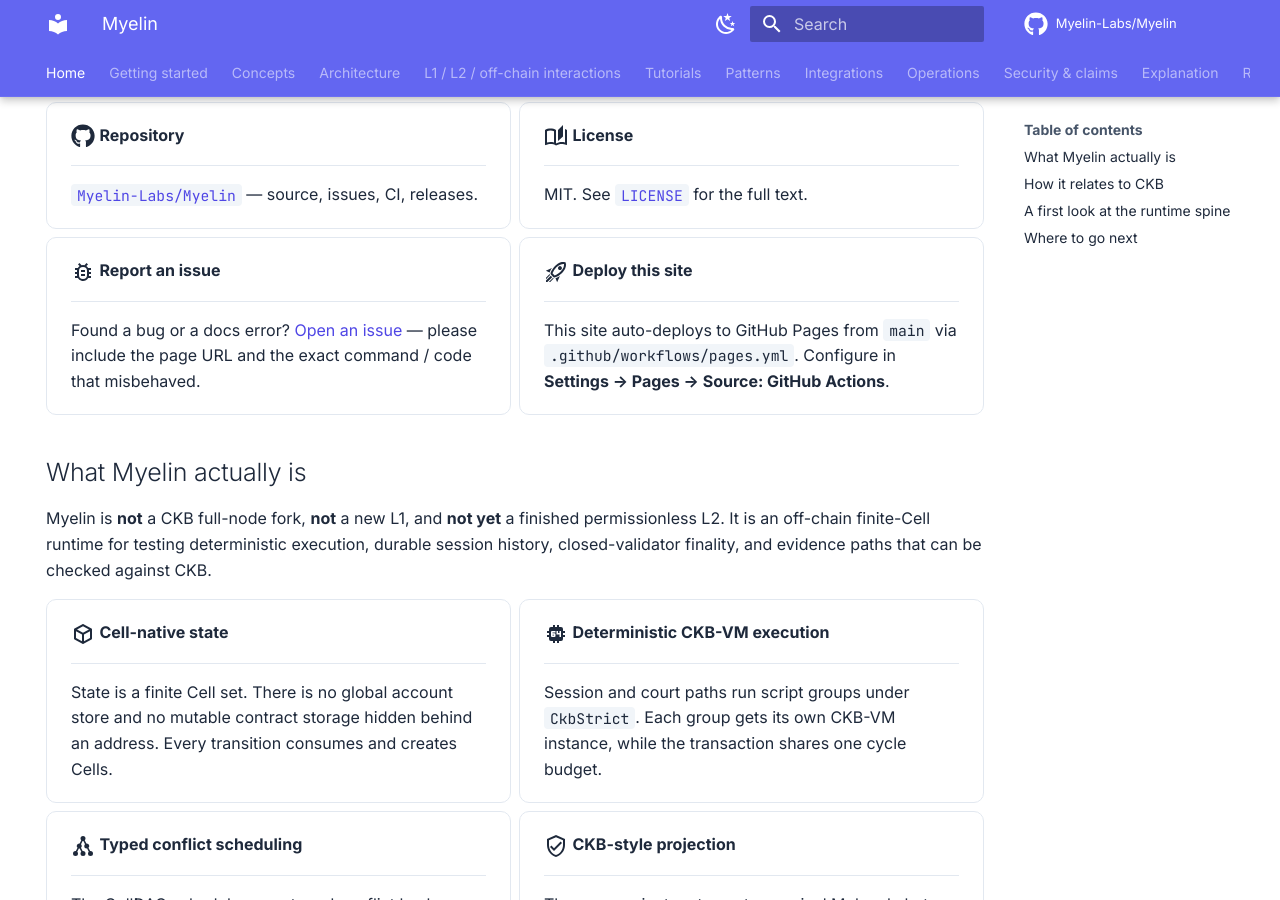
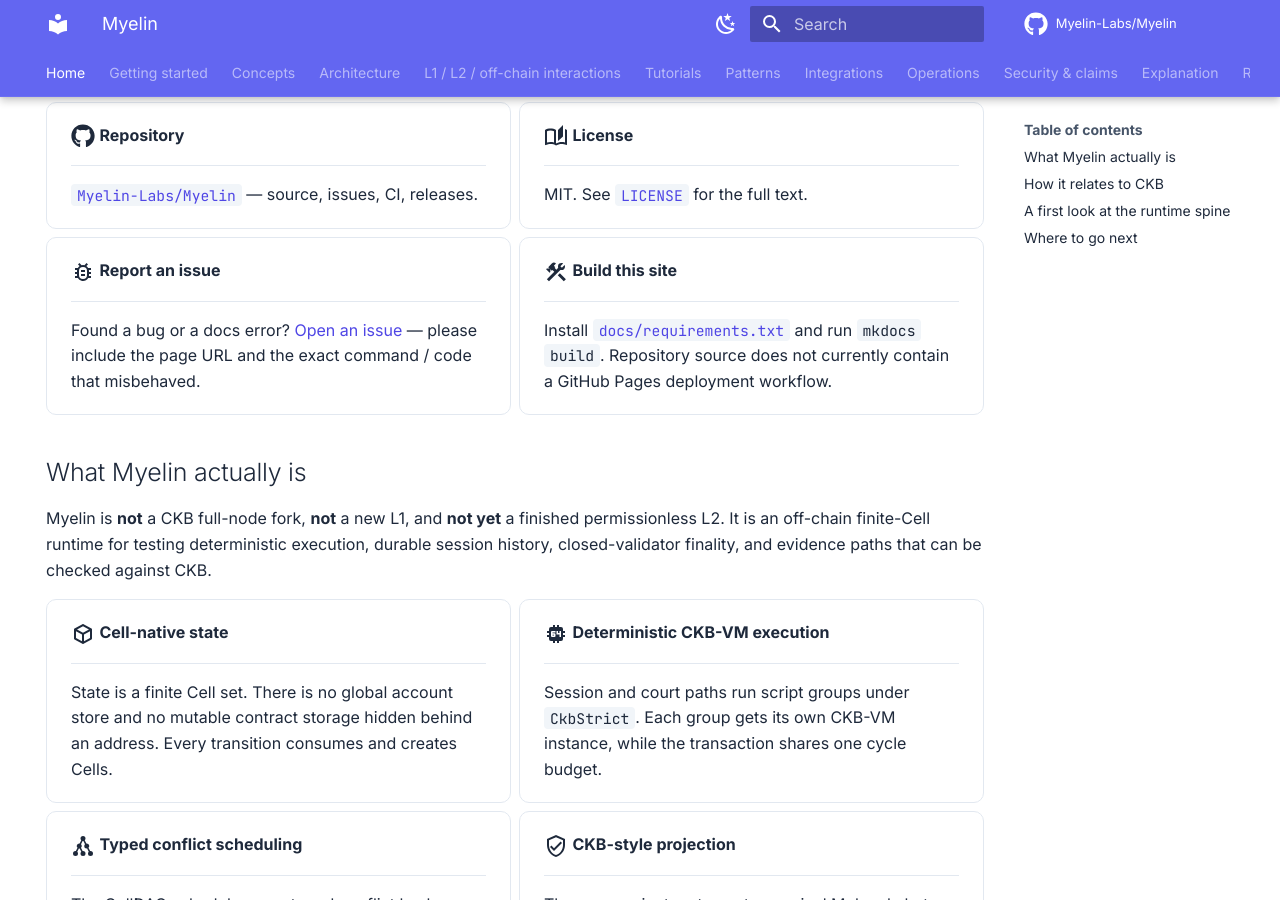
Before and after one commit to Myelin-Labs/Myelin, an MkDocs documentation site: the page built from docs/index.md, in a window 1280 px wide and 900 px high, scrolled down 499 px. Built offline with MkDocs 1.6.1 and Material for MkDocs 9.7.7, drawn with Linux system fonts in a browser that asks for light colours; comment, search, counter and statistics services are not loaded; the version menu is left out.

Commit message:
docs: correct wiki build instructions

```diff
--- a/docs/index.md
+++ b/docs/index.md
@@ -42,11 +42,13 @@
 
     Found a bug or a docs error? [Open an issue](https://github.com/Myelin-Labs/Myelin/issues/new) — please include the page URL and the exact command / code that misbehaved.
 
--   :material-rocket-launch-outline:{ .lg .middle } **Deploy this site**
+-   :material-hammer-wrench:{ .lg .middle } **Build this site**
 
     ---
 
-    This site auto-deploys to GitHub Pages from `main` via `.github/workflows/pages.yml`. Configure in **Settings → Pages → Source: GitHub Actions**.
+    Install [`docs/requirements.txt`](https://github.com/Myelin-Labs/Myelin/blob/main/docs/requirements.txt)
+    and run `mkdocs build`. Repository source does not currently contain a
+    GitHub Pages deployment workflow.
 
 </div>
 
```
